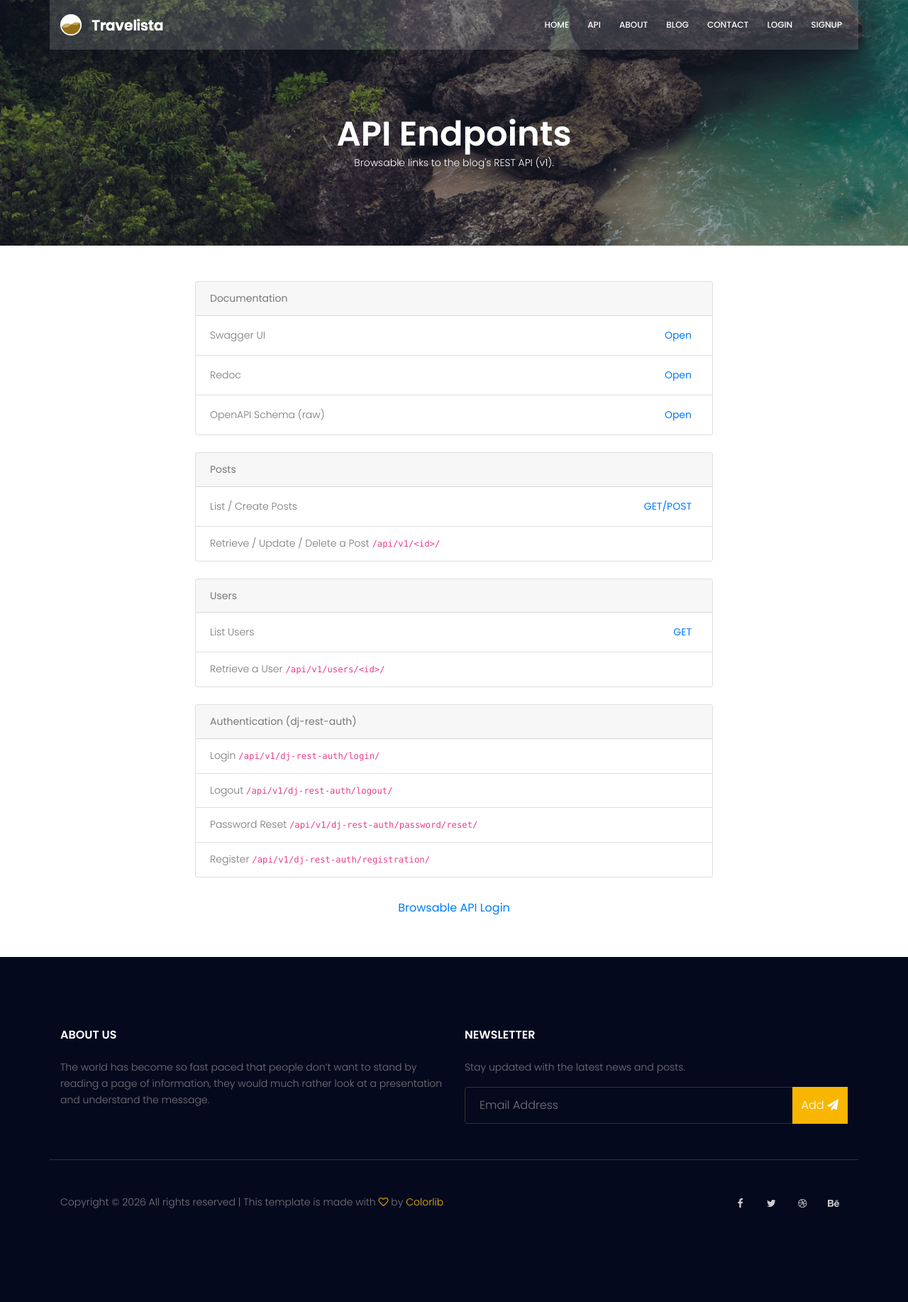
After one commit to sepanta1/blog-site, a Django app: page /blog/api-docs/ in a window 1280 px wide. The commit adds this page. Shown: the whole page at 71% size. Run offline with Django 4.2, Linux system fonts and the light colour scheme; parts of the project's set-up code (start-up, migrations or seed data) failed here and were passed over; some libraries are stand-ins or nearby versions.

Commit message:
feat: add API endpoints page and improve frontend UI
- Create new `api_list.html` template listing all REST API routes
- Add "API" link to the main navbar in `base.html` for easy access
- Fix local development server HTTPS/HTTP connection issues

```diff
--- a/blog/urls.py
+++ b/blog/urls.py
@@ -23,5 +23,5 @@ urlpatterns = [
         views.CommentCreateView.as_view(),
         name="comment-create",
     ),
-
+    path("api-docs/", views.ApiIndexView.as_view(), name="api-index"),
 ]
--- a/blog/views.py
+++ b/blog/views.py
@@ -16,6 +16,12 @@ from django.views.generic import (
 
 from .forms import CommentForm, PostForm
 from .models import Category, Comment, Post
+
+from django.views.generic import TemplateView
+
+
+class ApiIndexView(TemplateView):
+    template_name = "blog/api-index.html"
 
 
 class OwnerRequiredMixin:
--- a/templates/base.html
+++ b/templates/base.html
@@ -97,6 +97,7 @@
           <nav id="nav-menu-container">
             <ul class="nav-menu">
               <li><a href="{% url 'website:home' %}">Home</a></li>
+              <li><a href="{% url 'blog:api-index' %}">API</a></li>
               <li><a href="{% url 'website:about' %}">About</a></li>
               <li><a href="{% url 'blog:blog-home' %}">Blog</a></li>
               <li><a href="{% url 'website:contact' %}">Contact</a></li>
@@ -202,7 +203,8 @@
         </div>
       </div>
     </footer>
-
+    <script src="https://code.jquery.com/jquery-3.6.0.min.js"></script>
+    <script src="https://code.jquery.com/jquery-migrate-3.4.1.min.js"></script>
     <script src="{% static 'js/jquery-ui.js' %}"></script>
     <script src="{% static 'js/easing.min.js' %}"></script>
     <script src="{% static 'js/hoverIntent.js' %}"></script>
--- /dev/null
+++ b/templates/blog/api-index.html
@@ -0,0 +1,114 @@
+{% extends "base.html" %} {% load static %} {% block content %}
+<section class="relative about-banner">
+  <div class="overlay overlay-bg"></div>
+  <div class="container">
+    <div class="row d-flex align-items-center justify-content-center">
+      <div class="about-content col-lg-12">
+        <h1 class="text-white">API Endpoints</h1>
+        <p class="text-white">Browsable links to the blog's REST API (v1).</p>
+      </div>
+    </div>
+  </div>
+</section>
+<section class="api-index-section" style="padding: 50px 0">
+  <div class="container">
+    <div class="row justify-content-center">
+      <div class="col-lg-8 col-md-10">
+        <div class="card mb-4">
+          <div class="card-header">
+            <strong>Documentation</strong>
+          </div>
+          <ul class="list-group list-group-flush">
+            <li
+              class="list-group-item d-flex justify-content-between align-items-center"
+            >
+              <span>Swagger UI</span>
+              <a href="{% url 'swagger-ui' %}" class="btn btn-sm bb-btn"
+                >Open</a
+              >
+            </li>
+            <li
+              class="list-group-item d-flex justify-content-between align-items-center"
+            >
+              <span>Redoc</span>
+              <a href="{% url 'redoc' %}" class="btn btn-sm bb-btn">Open</a>
+            </li>
+            <li
+              class="list-group-item d-flex justify-content-between align-items-center"
+            >
+              <span>OpenAPI Schema (raw)</span>
+              <a href="{% url 'schema' %}" class="btn btn-sm bb-btn">Open</a>
+            </li>
+          </ul>
+        </div>
+
+        <div class="card mb-4">
+          <div class="card-header">
+            <strong>Posts</strong>
+          </div>
+          <ul class="list-group list-group-flush">
+            <li
+              class="list-group-item d-flex justify-content-between align-items-center"
+            >
+              <span>List / Create Posts</span>
+              <a href="/api/v1/" class="btn btn-sm bb-btn">GET/POST</a>
+            </li>
+            <li class="list-group-item">
+              <span>Retrieve / Update / Delete a Post</span>
+              <code>/api/v1/&lt;id&gt;/</code>
+            </li>
+          </ul>
+        </div>
+
+        <div class="card mb-4">
+          <div class="card-header">
+            <strong>Users</strong>
+          </div>
+          <ul class="list-group list-group-flush">
+            <li
+              class="list-group-item d-flex justify-content-between align-items-center"
+            >
+              <span>List Users</span>
+              <a href="/api/v1/users/" class="btn btn-sm bb-btn">GET</a>
+            </li>
+            <li class="list-group-item">
+              <span>Retrieve a User</span>
+              <code>/api/v1/users/&lt;id&gt;/</code>
+            </li>
+          </ul>
+        </div>
+
+        <div class="card mb-4">
+          <div class="card-header">
+            <strong>Authentication (dj-rest-auth)</strong>
+          </div>
+          <ul class="list-group list-group-flush">
+            <li class="list-group-item">
+              <span>Login</span>
+              <code>/api/v1/dj-rest-auth/login/</code>
+            </li>
+            <li class="list-group-item">
+              <span>Logout</span>
+              <code>/api/v1/dj-rest-auth/logout/</code>
+            </li>
+            <li class="list-group-item">
+              <span>Password Reset</span>
+              <code>/api/v1/dj-rest-auth/password/reset/</code>
+            </li>
+            <li class="list-group-item">
+              <span>Register</span>
+              <code>/api/v1/dj-rest-auth/registration/</code>
+            </li>
+          </ul>
+        </div>
+
+        <div class="text-center">
+          <a href="/api-auth/login/" class="btn bb-btn">
+            Browsable API Login
+          </a>
+        </div>
+      </div>
+    </div>
+  </div>
+</section>
+{% endblock %}
```
Also changed, not shown: mysite/settings/dev.py (+13 -13 lines).
